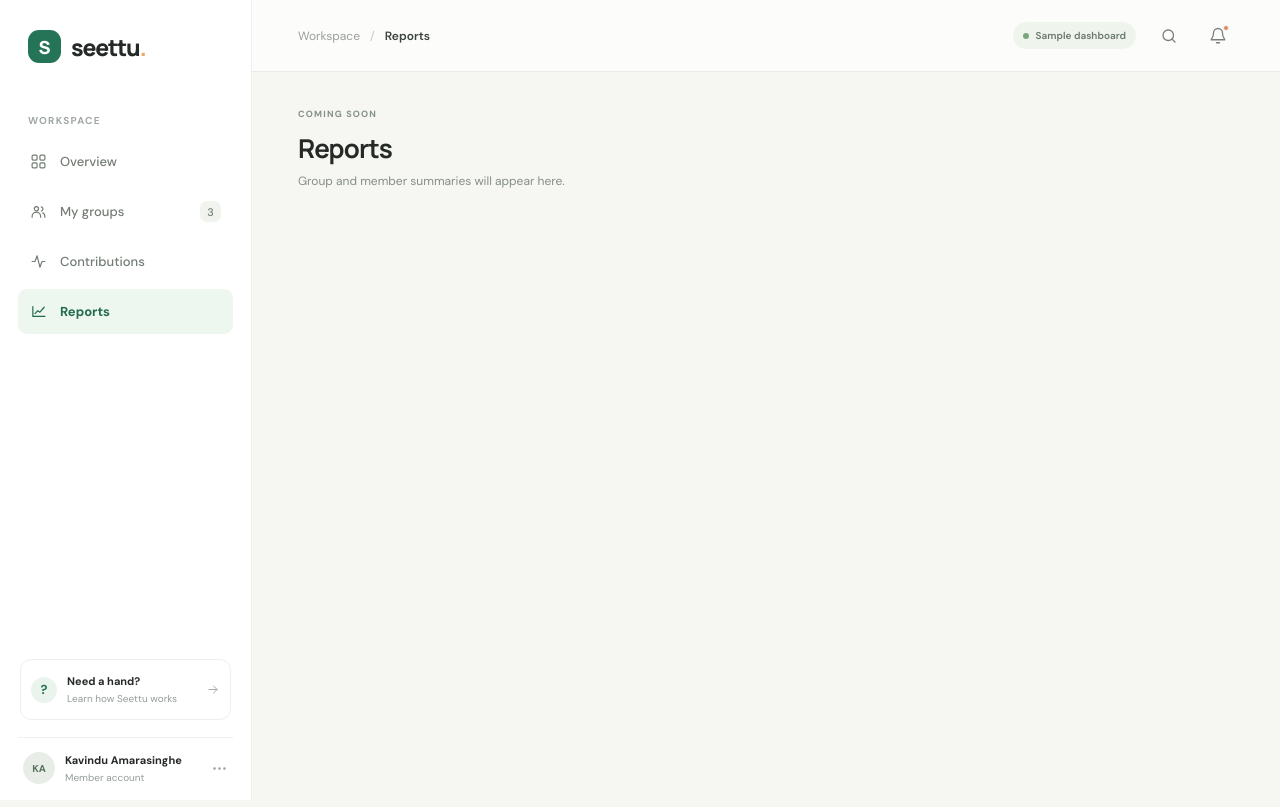
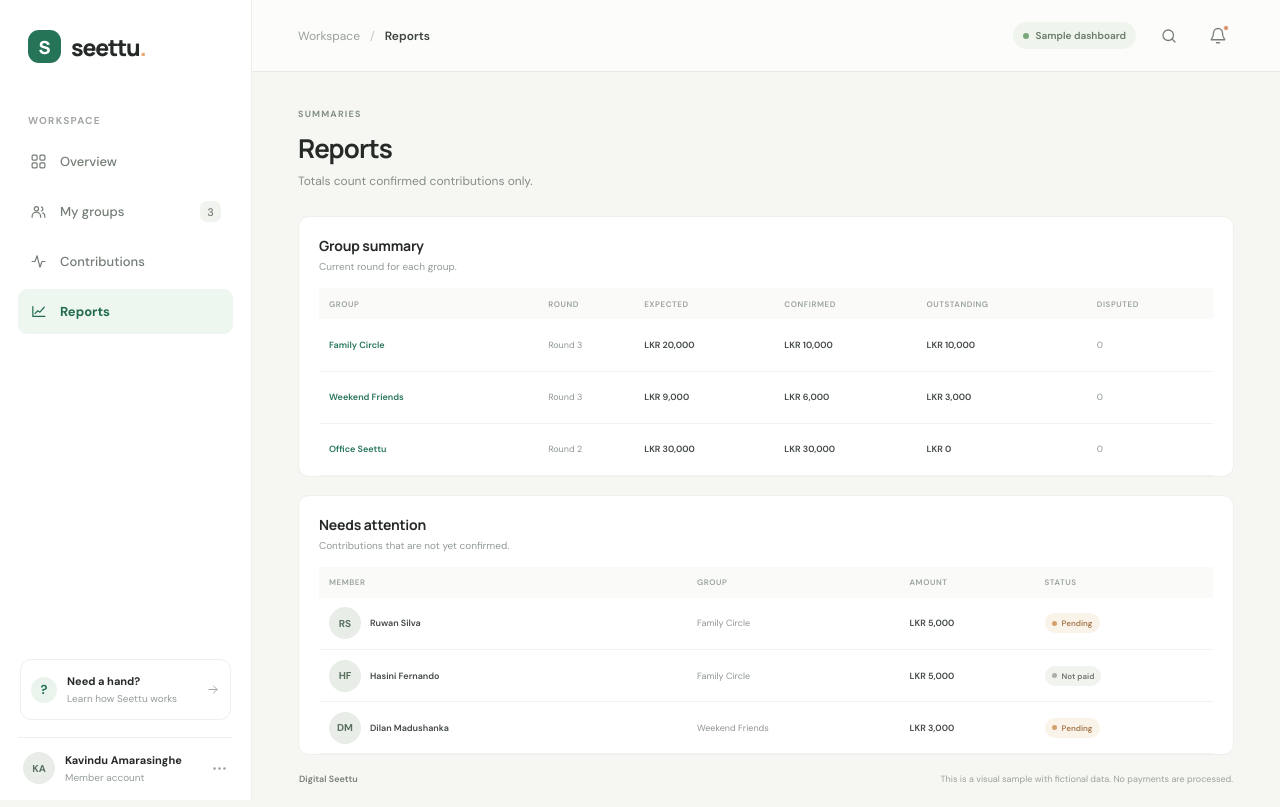
Before and after one commit to Sandun-Gunawardana/Sittu_Project, a React (Vite) app in the folder client/: page /reports in a window 1280 px wide. Built offline with nearby package versions, Linux system fonts and the light colour scheme.

Commit message:
feat(client): add reports page with group summaries
Co-authored-by: Copilot <223556219+Copilot@users.noreply.github.com>

```diff
--- a/client/src/app/App.jsx
+++ b/client/src/app/App.jsx
@@ -7,6 +7,7 @@ import GroupsPage from "../pages/GroupsPage.jsx";
 import CreateGroupPage from "../pages/CreateGroupPage.jsx";
 import GroupDetailsPage from "../pages/GroupDetailsPage.jsx";
 import ContributionsPage from "../pages/ContributionsPage.jsx";
+import ReportsPage from "../pages/ReportsPage.jsx";
 import PlaceholderPage from "../pages/PlaceholderPage.jsx";
 
 function App() {
@@ -20,7 +21,7 @@ function App() {
         <Route path="groups/new" element={<CreateGroupPage />} />
         <Route path="groups/:groupId" element={<GroupDetailsPage />} />
         <Route path="contributions" element={<ContributionsPage />} />
-        <Route path="reports" element={<PlaceholderPage title="Reports" description="Group and member summaries will appear here." />} />
+        <Route path="reports" element={<ReportsPage />} />
         <Route path="*" element={<PlaceholderPage title="Page not found" description="The page you're looking for doesn't exist." />} />
       </Route>
     </Routes>
--- a/client/src/app/app.css
+++ b/client/src/app/app.css
@@ -270,3 +270,6 @@ td { height: 52px; border-bottom: 1px solid #f0f2ee; font-size: 9px; }
 /* Filters */
 .filter-row { display: flex; flex-wrap: wrap; gap: 15px; padding: 4px 10px 6px; }
 .filter-row .form-field { min-width: 180px; }
+
+.table-link { color: var(--green); font-weight: 600; }
+.table-link:hover { text-decoration: underline; }
--- /dev/null
+++ b/client/src/pages/ReportsPage.jsx
@@ -0,0 +1,79 @@
+import { Link } from "react-router-dom";
+import { statusClass, summarise } from "../components/ContributionsPanel.jsx";
+import { formatLkr, initialsOf, mockGroups } from "../services/mockGroups.js";
+
+function statusMap(group) {
+  return Object.fromEntries(group.members.map((member) => [member.name, member.status]));
+}
+
+const summaries = mockGroups.map((group) => ({ group, totals: summarise(group, statusMap(group)) }));
+
+const outstanding = mockGroups.flatMap((group) =>
+  group.members
+    .filter((member) => member.status !== "Confirmed")
+    .map((member) => ({ group, member })),
+);
+
+export default function ReportsPage() {
+  return (
+    <div className="page-content">
+      <section className="welcome-row">
+        <div>
+          <div className="eyebrow">SUMMARIES</div>
+          <h1>Reports</h1>
+          <p className="welcome-copy">Totals count confirmed contributions only.</p>
+        </div>
+      </section>
+
+      <section className="panel activity-panel" aria-label="Group summary report">
+        <div className="panel-heading">
+          <div><h2>Group summary</h2><p>Current round for each group.</p></div>
+        </div>
+        <div className="activity-table-wrap">
+          <table>
+            <thead><tr><th>GROUP</th><th>ROUND</th><th>EXPECTED</th><th>CONFIRMED</th><th>OUTSTANDING</th><th>DISPUTED</th></tr></thead>
+            <tbody>
+              {summaries.map(({ group, totals }) => (
+                <tr key={group.id}>
+                  <td><Link className="table-link" to={`/groups/${group.id}`}>{group.name}</Link></td>
+                  <td className="table-muted">Round {group.currentRound}</td>
+                  <td className="amount-cell">{formatLkr(totals.expected)}</td>
+                  <td className="amount-cell">{formatLkr(totals.received)}</td>
+                  <td className="amount-cell">{formatLkr(totals.outstanding)}</td>
+                  <td className="table-muted">{totals.disputed}</td>
+                </tr>
+              ))}
+            </tbody>
+          </table>
+        </div>
+      </section>
+
+      <section className="panel activity-panel" aria-label="Unpaid and unconfirmed contributions">
+        <div className="panel-heading">
+          <div><h2>Needs attention</h2><p>Contributions that are not yet confirmed.</p></div>
+        </div>
+        {outstanding.length === 0 ? (
+          <p className="panel-note" role="status">Everything is confirmed.</p>
+        ) : (
+          <div className="activity-table-wrap">
+            <table>
+              <thead><tr><th>MEMBER</th><th>GROUP</th><th>AMOUNT</th><th>STATUS</th></tr></thead>
+              <tbody>
+                {outstanding.map(({ group, member }) => (
+                  <tr key={`${group.id}-${member.name}`}>
+                    <td><span className="member-cell"><span className="avatar avatar-user">{initialsOf(member.name)}</span><strong>{member.name}</strong></span></td>
+                    <td className="table-muted">{group.name}</td>
+                    <td className="amount-cell">{group.amount}</td>
+                    <td><span className={`activity-status ${statusClass[member.status]}`}><span />{member.status}</span></td>
+                  </tr>
+                ))}
+              </tbody>
+            </table>
+          </div>
+        )}
+      </section>
+
+      <footer className="page-footer"><span>Digital Seettu</span><span>This is a visual sample with fictional data. No payments are processed.</span></footer>
+    </div>
+  );
+}
```
